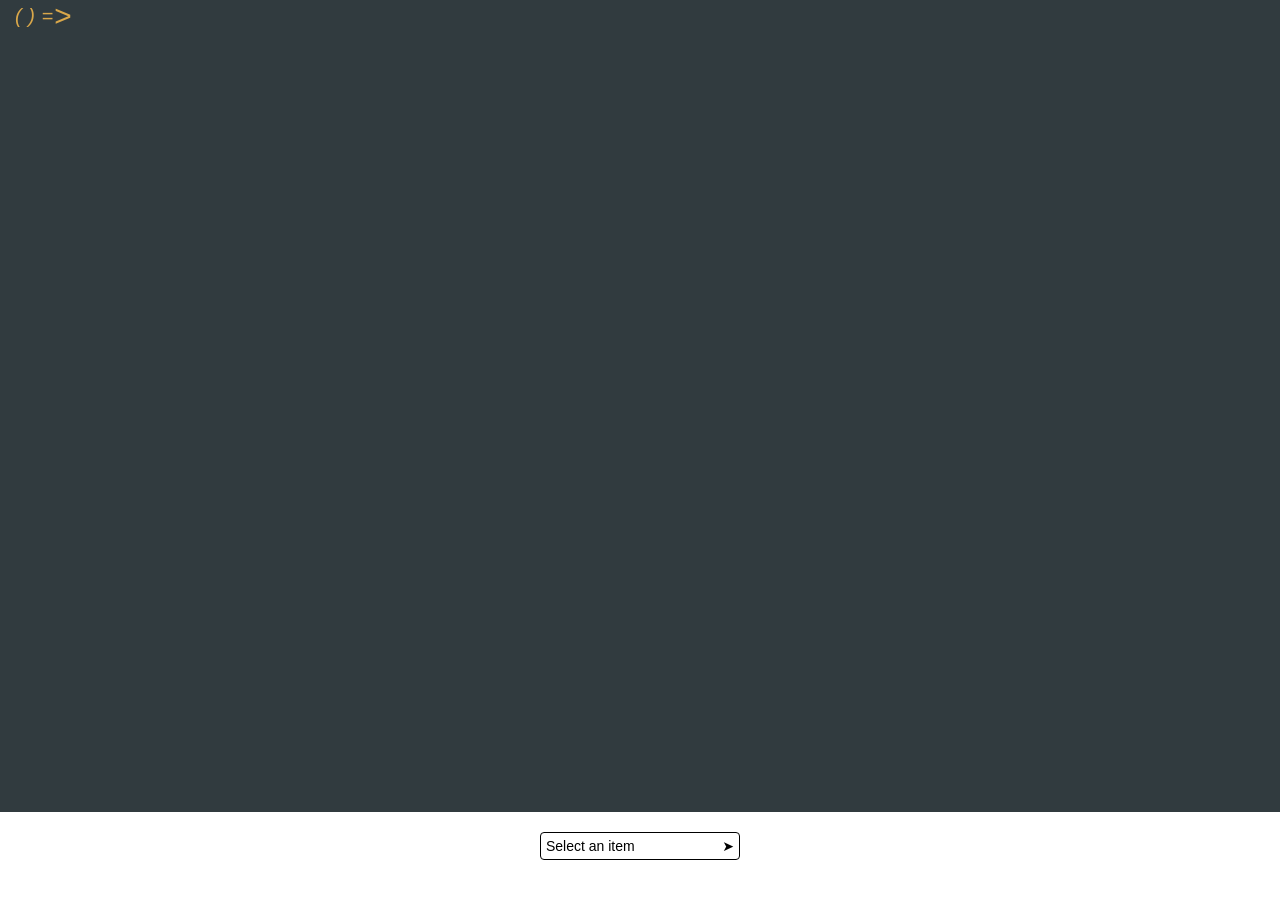
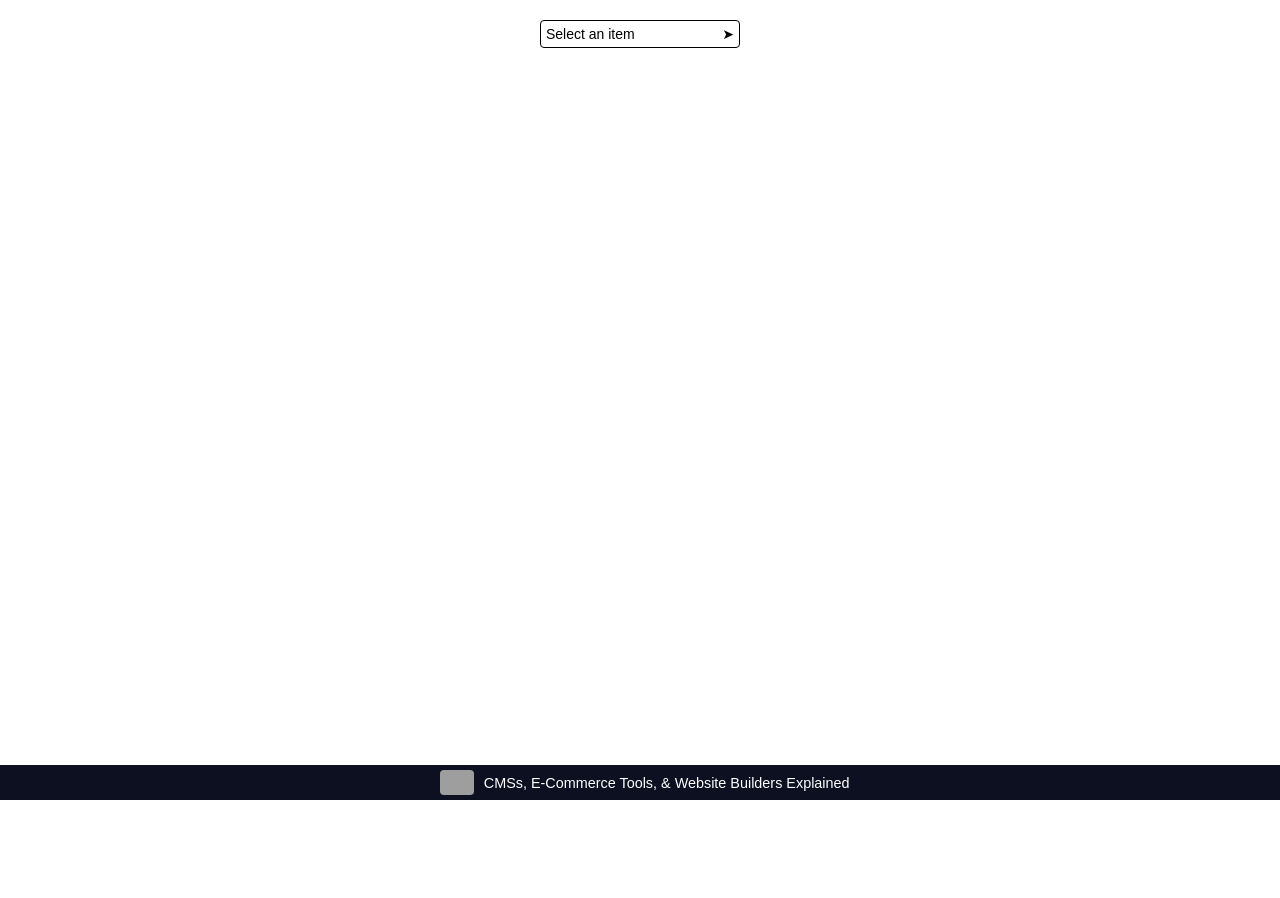
Before and after one commit to eastcoastdeveloper/angular-dropdown-menu-component, an Angular app: page / in a window 1280 px wide. Shown: the top 898 px of the page. After the commit the page ends 800 px from the top, so only its background shows below. Built offline with nearby package versions, Linux system fonts and the light colour scheme; grey boxes are pictures that could not be loaded.

Commit message:
3 files modified

```diff
--- a/src/app/app.component.html
+++ b/src/app/app.component.html
@@ -1,9 +1,3 @@
-<header>
-  <div class="fat-arrow">
-    <span>( ) =</span>
-    <span class="caret">&#62;</span>
-  </div>
-</header>
 
 <div id="dropdown-component">
   <div class="selected" (click)="toggleMenu()">
--- a/src/index.html
+++ b/src/index.html
@@ -1 +1,63 @@
 <my-app>loading</my-app>
+
+<footer id="rotatingFooter"></footer>
+
+<!-- Footer -->
+<script>
+  const footer = document.getElementById('rotatingFooter');
+
+  const footerItems = [
+    {
+      img: 'https://webdevunlimited.tech/images/amazon-logo.png',
+      text: 'CMSs, E-Commerce Tools, & Website Builders Explained',
+      link: 'https://tinyurl.com/3m5hyrk5',
+    },
+    {
+      img: 'https://webdevunlimited.tech/images/favicon.png',
+      text: 'Web Dev Unlimited',
+      link: 'https://webdevunlimited.tech/',
+    },
+  ];
+
+  Object.assign(footer.style, {
+    position: 'fixed',
+    bottom: '0',
+    left: '0',
+    width: '100%',
+    background: '#0c1020',
+    color: '#fff',
+    textAlign: 'center',
+    padding: '5px',
+    display: 'flex',
+    alignItems: 'center',
+    justifyContent: 'center',
+    gap: '10px',
+    zIndex: '9999',
+    fontFamily: 'sans-serif',
+  });
+
+  const img = document.createElement('img');
+  img.style.height = '25px';
+  img.style.width = 'auto';
+  img.style.borderRadius = '4px';
+
+  const textLink = document.createElement('a');
+  textLink.style.color = '#fff';
+  textLink.style.textDecoration = 'none';
+  textLink.style.fontSize = '.9rem';
+
+  footer.appendChild(img);
+  footer.appendChild(textLink);
+
+  function showRandomItem() {
+    const item = footerItems[Math.floor(Math.random() * footerItems.length)];
+    img.src = item.img;
+    textLink.href = item.link;
+    textLink.textContent = item.text;
+    textLink.target = '_blank';
+    textLink.rel = 'noopener noreferrer';
+  }
+
+  showRandomItem();
+  setInterval(showRandomItem, 10000);
+</script>
--- a/src/styles.scss
+++ b/src/styles.scss
@@ -3,30 +3,3 @@
   margin: 0;
   padding: 0;
 }
-header {
-  font: normal 14px sans-serif;
-  letter-spacing: 0.5px;
-  cursor: pointer;
-  background-color: #313b3f;
-  color: #d9a74a;
-  overflow: auto;
-  padding: 5px 20px 7px 15px;
-  position: relative;
-  .fat-arrow {
-    position: relative;
-    float: left;
-    height: 100%;
-    display: grid;
-    grid-template-columns: repeat(2, auto);
-    span {
-      font-size: 20px;
-      font-style: italic;
-    }
-    .caret {
-      font-size: 30px;
-      line-height: 22px;
-      display: inline-block;
-      font-weight: lighter;
-    }
-  }
-}
```
